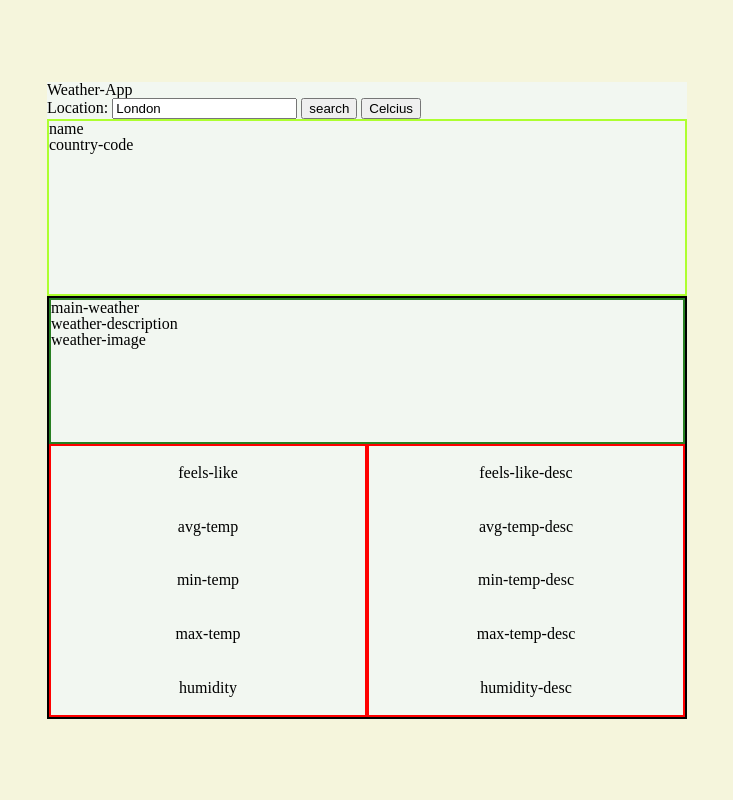
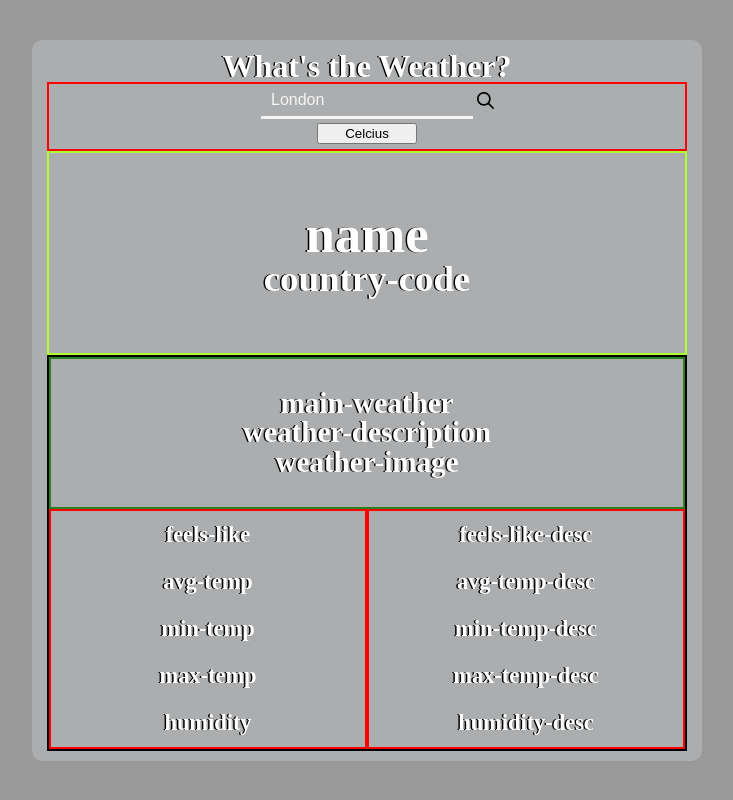
Before and after one commit to ZachLee12/Weather-App, a website built with webpack: page src/index.html in a window 1280 px wide. Shown: the whole page, without its empty margins (273-1006 px from the left). Built offline with nearby package versions, Linux system fonts and the light colour scheme; files whose address does not match are found by name.

Commit message:
Add better styling and features

```diff
--- a/src/assets/styles/style.css
+++ b/src/assets/styles/style.css
@@ -1,5 +1,4 @@
 body {
-    background-color: beige;
     display: flex;
     justify-content: center;
     align-items: center;
@@ -7,11 +6,107 @@ body {
     background-image: url('../images/background.webp');
     background-size: 100% 100vh;
     background-repeat: no-repeat;
+    text-shadow: -1.5px 0px 0px #000000;
+}
+
+body::before {
+    content: "";
+    position: absolute;
+    top: 0;
+    left: 0;
+    width: 100%;
+    height: 100%;
+    background-color: black;
+    opacity: 0.4;
+    z-index: -1;
 }
 
 .main-wrapper {
     width: max(500px, 50%);
-    background-color: rgba(240, 248, 255, 0.6);
+    background-color: rgba(240, 248, 255, 0.2);
+    color: white;
+    position: relative;
+    border: none;
+    padding: 10px 15px;
+    border-radius: 10px;
+    font-weight: bold;
+    overflow: hidden;
+}
+
+/* Linear Cursor Lighting */
+.main-wrapper::after {
+    content: "";
+    position: absolute;
+    top: calc(var(--y, 0) * 1px - 100px);
+    left: calc(var(--x, 0) * 1px - 100px);
+    width: 200px;
+    height: 200px;
+    border-radius: 100%;
+    background: radial-gradient(white, #3984ff00 80%);
+    opacity: 0;
+    transition: opacity 0.2s;
+}
+
+.main-wrapper:hover::after {
+    /* show a faded shiny effect on hover */
+    opacity: 0.4;
+}
+
+/* END of cursor lighting */
+
+.weather-app-title {
+    text-align: center;
+    font-size: 2em;
+    user-select: none;
+}
+
+.search-wrapper {
+    position: relative;
+    display: flex;
+    flex-direction: column;
+    justify-content: center;
+    align-items: center;
+    border: 2px solid red;
+}
+
+.search-image {
+    width: 17px;
+    position: absolute;
+    top: 8px;
+    right: 30%;
+    transition: all 200ms ease-in-out;
+}
+
+.search-image:hover {
+    transform: scale(1.2);
+}
+
+.search-image:active {
+    transform: scale(1.5);
+}
+
+.convert-units-button-wrapper {
+    display: grid;
+    justify-items: center;
+    align-items: center;
+    height: 30px;
+}
+
+#convert-units-button {
+    width: 100px;
+}
+
+input#location {
+    appearance: none;
+    background-color: transparent;
+    border: none;
+    border-bottom: 3.5px solid whitesmoke;
+    caret-color: white;
+    width: 200px;
+    height: 30px;
+    font-size: 1em;
+    color: whitesmoke;
+    padding-left: 10px;
 }
 
 .weather-content-wrapper {
@@ -23,8 +118,19 @@ body {
 .location-content {
     display: flex;
     flex-direction: column;
+    justify-content: center;
+    align-items: center;
     border: 2px solid greenyellow;
-    flex-grow: 0.5;
+    height: 200px;
+    user-select: none;
+}
+
+.name {
+    font-size: 3.3em;
+}
+
+.country-code {
+    font-size: 2.3em;
 }
 
 .weather-content {
@@ -32,11 +138,18 @@ body {
     flex-direction: column;
     border: 2px solid black;
     flex-grow: 1;
+    font-size: 1.4em;
+    user-select: none;
 }
 
 .main-weather-wrapper {
     border: 2px solid #288022;
     flex-grow: 1;
+    display: flex;
+    flex-direction: column;
+    justify-content: center;
+    align-items: center;
+    font-size: 1.3em
 }
 
 .weather-info-wrapper {
--- a/src/index.html
+++ b/src/index.html
@@ -10,12 +10,15 @@
 
 <body>
     <div class="main-wrapper">
-        <h1>Weather-App</h1>
-        <label for="location">Location:</label>
-        <input type="text" id="location" value="London">
-        <button type="button" id="search-button">search</button>
+        <h1 class="weather-app-title">What's the Weather?</h1>
+        <div class="search-wrapper">
+            <input type="text" id="location" value="London" placeholder="Eg: London">
+            <img class="search-image" src="./assets/images/search.png" alt="search-image">
+            <div class="convert-units-button-wrapper">
+                <button id="convert-units-button">Celcius</button>
+            </div>
+        </div>
 
-        <button id="convert-units-button">Celcius</button>
         <div class="weather-content-wrapper">
             <div class="location-content">
                 <div class="name">name</div>
--- a/src/main.js
+++ b/src/main.js
@@ -1,6 +1,6 @@
 import './assets/styles/reset.css'
 import './assets/styles/style.css'
-
+import Search from './assets/images/search.png'
 
 //GIPHY API Key = r44Ss44HzU3t5v9EEYIEjY8WGzrFmDkt
 
@@ -21,9 +21,10 @@ import './assets/styles/style.css'
 let isFahrenheit = false;
 
 const DOMCache = (function () {
+    const mainWrapper = document.querySelector('.main-wrapper')
     const name = document.querySelector('.name')
     const countryCode = document.querySelector('.country-code')
-    const searchButton = document.querySelector('#search-button')
+    const searchButton = document.querySelector('.search-image')
     const locationInput = document.querySelector('#location')
     const feelsLikeDesc = document.querySelector('.feels-like-description')
     const avgTempDesc = document.querySelector('.average-temp-description')
@@ -46,7 +47,8 @@ const DOMCache = (function () {
         humidityDesc,
         convertUnitsButton,
         mainWeather,
-        weatherDesc
+        weatherDesc,
+        mainWrapper
     };
 })();
 
@@ -80,7 +82,7 @@ DOMCache.convertUnitsButton.addEventListener('click', () => {
     console.log(isFahrenheit)
 })
 
-DOMCache.searchButton.addEventListener('click', async () => {
+async function render() {
     try {
 
         let weatherObject = await getWeather(DOMCache.locationInput.value).then(data => data)
@@ -110,8 +112,9 @@ DOMCache.searchButton.addEventListener('click', async () => {
         resetDisplay();
         throw new Error('Invalid Location')
     }
+}
 
-})
+DOMCache.searchButton.addEventListener('click', render)
 
 function resetDisplay() {
     DOMCache.name.innerText = 'Location Name'
@@ -128,3 +131,17 @@ function resetDisplay() {
     DOMCache.minTempDesc.innerText = ''
     DOMCache.maxTempDesc.innerText = ''
 }
+
+// Global 'Enter' key
+window.addEventListener('keydown', (e) => {
+    if (e.key === 'Enter') {
+        render();
+    }
+})
+
+// GLOW EFFECT FOLLOWING CURSOR
+// DOMCache.mainWrapper.addEventListener("mousemove", (e) => {
+//     let { x, y } = DOMCache.mainWrapper.getBoundingClientRect();
+//     DOMCache.mainWrapper.style.setProperty("--x", e.clientX - x);
+//     DOMCache.mainWrapper.style.setProperty("--y", e.clientY - y);
+// });
```
Also changed, not shown: src/assets/images/search.png (added).
